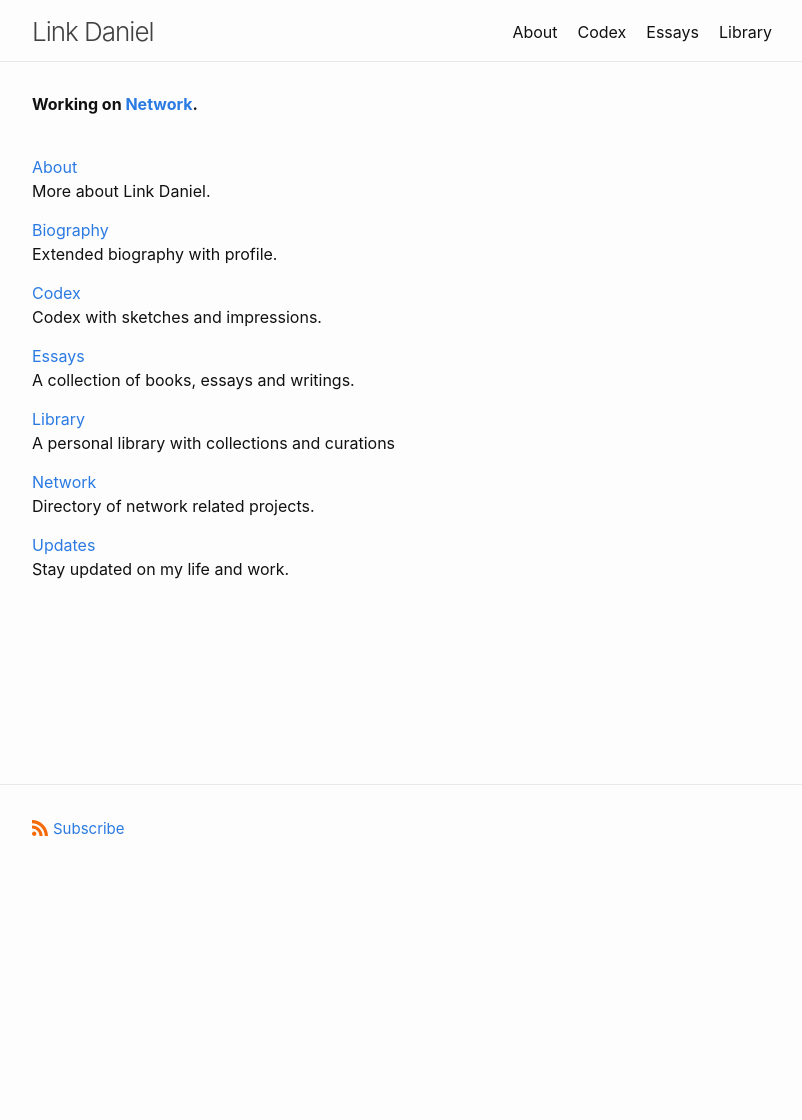
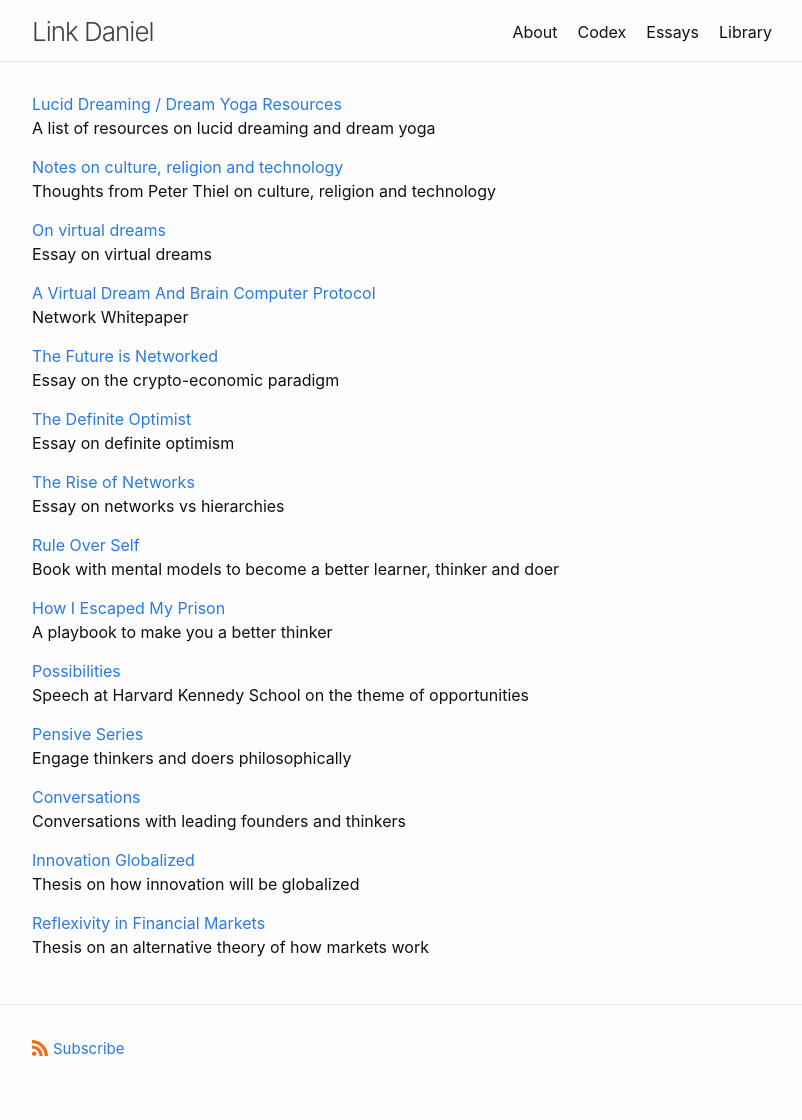
Before and after one commit to link-daniel/link.github.io, a Jekyll site: the page built from index.md, in a window 1280 px wide. Shown: the whole page, without its empty margins (238-1040 px from the left). Built offline with Jekyll 4.4.1, drawn with Linux system fonts in a browser that asks for light colours; before the commit the page ends 900 px from its top, so only the background shows below that.

Commit message:
Update index.md

```diff
--- a/index.md
+++ b/index.md
@@ -8,38 +8,59 @@
 layout: home
 ---
 
-<b>Working on [Network](https://network.foundation).</b>
+[Lucid Dreaming / Dream Yoga Resources](/dreams)
 <br>
+A list of resources on lucid dreaming and dream yoga
+
+[Notes on culture, religion and technology](/lincolnthiel)
+<br>
+Thoughts from Peter Thiel on culture, religion and technology
+
+[On virtual dreams](/virtualdreams)
+<br>
+Essay on virtual dreams
+
+[A Virtual Dream And Brain Computer Protocol](/network)
+<br>
+Network Whitepaper
+
+[The Future is Networked](/futurenetworked)
+<br>
+Essay on the crypto-economic paradigm
+
+[The Definite Optimist](/definiteoptimist)
+<br>
+Essay on definite optimism
+
+[The Rise of Networks](/riseofnetworks)
+<br>
+Essay on networks vs hierarchies
+
+[Rule Over Self](/ruleoverself)
+<br>
+Book with mental models to become a better learner, thinker and doer
 <br>
 
-[About](/about)
+[How I Escaped My Prison](/thinkerprison)
 <br>
-More about Link Daniel.
+A playbook to make you a better thinker
 
-[Biography](/biography)
+[Possibilities](/possibilities)
 <br>
-Extended biography with profile.
+Speech at Harvard Kennedy School on the theme of opportunities
 
-[Codex](/codex)
+[Pensive Series](/pensive)
 <br>
-Codex with sketches and impressions.
+Engage thinkers and doers philosophically
 
-[Essays](/essays)
+[Conversations](/conversations)
 <br>
-A collection of books, essays and writings.
+Conversations with leading founders and thinkers
 
-[Library](/library)
+[Innovation Globalized](/innovationglobalized)
 <br>
-A personal library with collections and curations
+Thesis on how innovation will be globalized
 
-[Network](https://network.fund)
+[Reflexivity in Financial Markets](/reflexivity)
 <br>
-Directory of network related projects.
-
-[Updates](/updates)
-<br>
-Stay updated on my life and work.
-
-<br>
-<br>
-<br>
+Thesis on an alternative theory of how markets work
```
